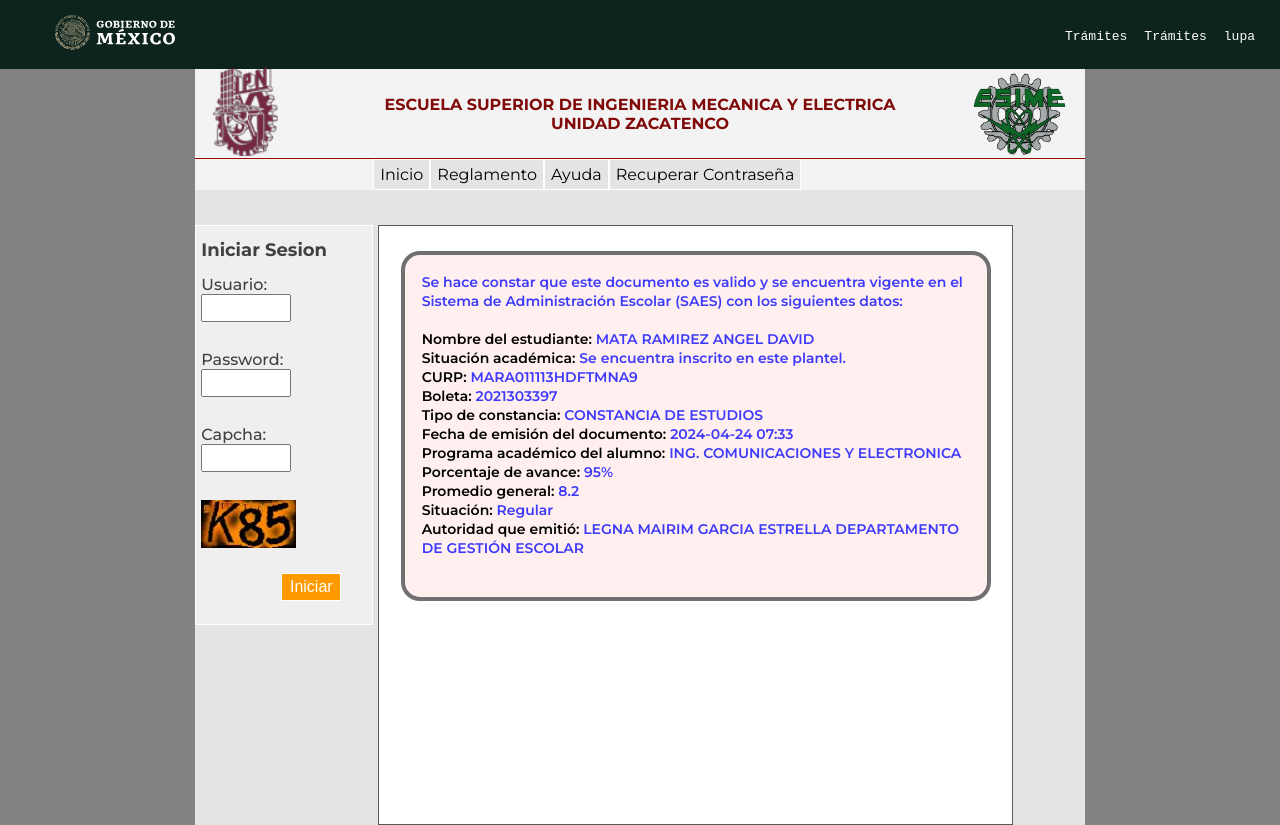
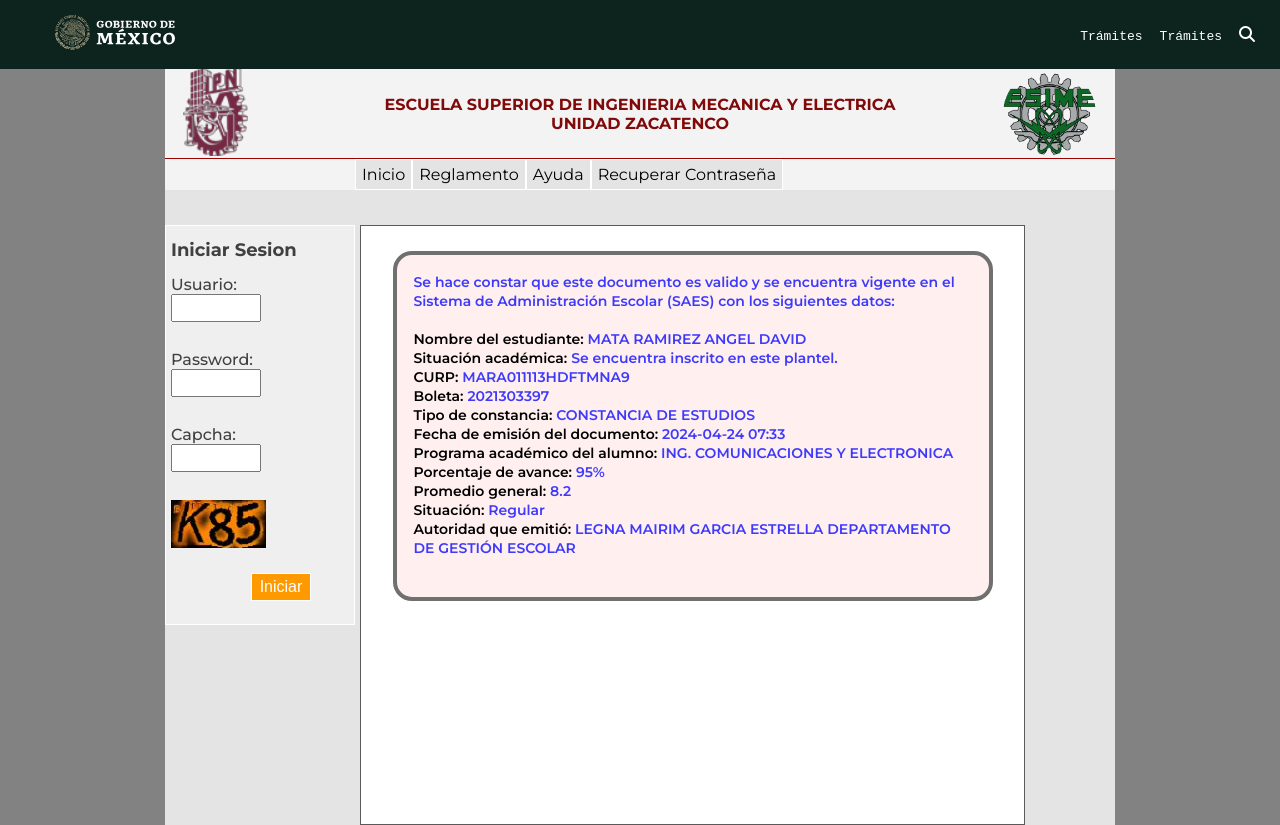
Before and after one commit to LuisMata12/saesesime, a plain HTML site: page index.html in a window 1280 px wide. Drawn offline with Linux system fonts and the light colour scheme.

Commit message:
Add files via upload

```diff
--- a/index.html
+++ b/index.html
@@ -6,6 +6,7 @@
     <!-- CSS -->
     <link rel="preconnect" href="https://fonts.googleapis.com">
     <link rel="preconnect" href="https://fonts.gstatic.com" crossorigin>
+    <link rel="stylesheet" href="https://cdnjs.cloudflare.com/ajax/libs/font-awesome/6.5.2/css/all.min.css" integrity="sha512-SnH5WK+bZxgPHs44uWIX+LLJAJ9/2PkPKZ5QiAj6Ta86w+fsb2TkcmfRyVX3pBnMFcV7oQPJkl9QevSCWr3W6A==" crossorigin="anonymous" referrerpolicy="no-referrer" />
     <link href="https://fonts.googleapis.com/css2?family=Montserrat:ital,wght@0,100..900;1,100..900&display=swap" rel="stylesheet">
     <link rel="stylesheet" href="./styles/index.css">
     <title>saes.esime</title>
@@ -25,7 +26,7 @@
                     <samp>Trámites</samp>
                 </div>
                 <div class="search">
-                    <samp>lupa</samp>
+                    <samp><i class="fa-solid fa-magnifying-glass"></i></samp>
                 </div>
             </div>
         </div>
--- a/styles/index.css
+++ b/styles/index.css
@@ -15,6 +15,9 @@
     background-color: #0C231E;
     width: 100%;
     display: flex;
+    position:fixed;
+    right: 0;
+    left: 0;
     justify-content: space-between;
     color: white;
 }
@@ -31,7 +34,9 @@
     margin-left: 55px;
 }
 .container_saes{
+    margin-top: 69px;
     max-width: 950px;
+    min-width: 600px;
 }
 .head_ipn{
     display: flex;
@@ -128,7 +133,8 @@ h2{
     padding: 4px 0;
 }
 .description_container{
-    width: 635px;
+    width: 70%;
+    min-width: 650px;
     height: 600px;
     margin-left: 5px;
     border: solid 1px rgb(90, 90, 90);
@@ -138,7 +144,8 @@ h2{
     padding-top: 25px;
 }
 .description{
-    width: 590px;
+    width: 90%;
+    min-width: 600px;
     height: 350px;
     padding: 17px;
     background-color:#ffefef;
```
